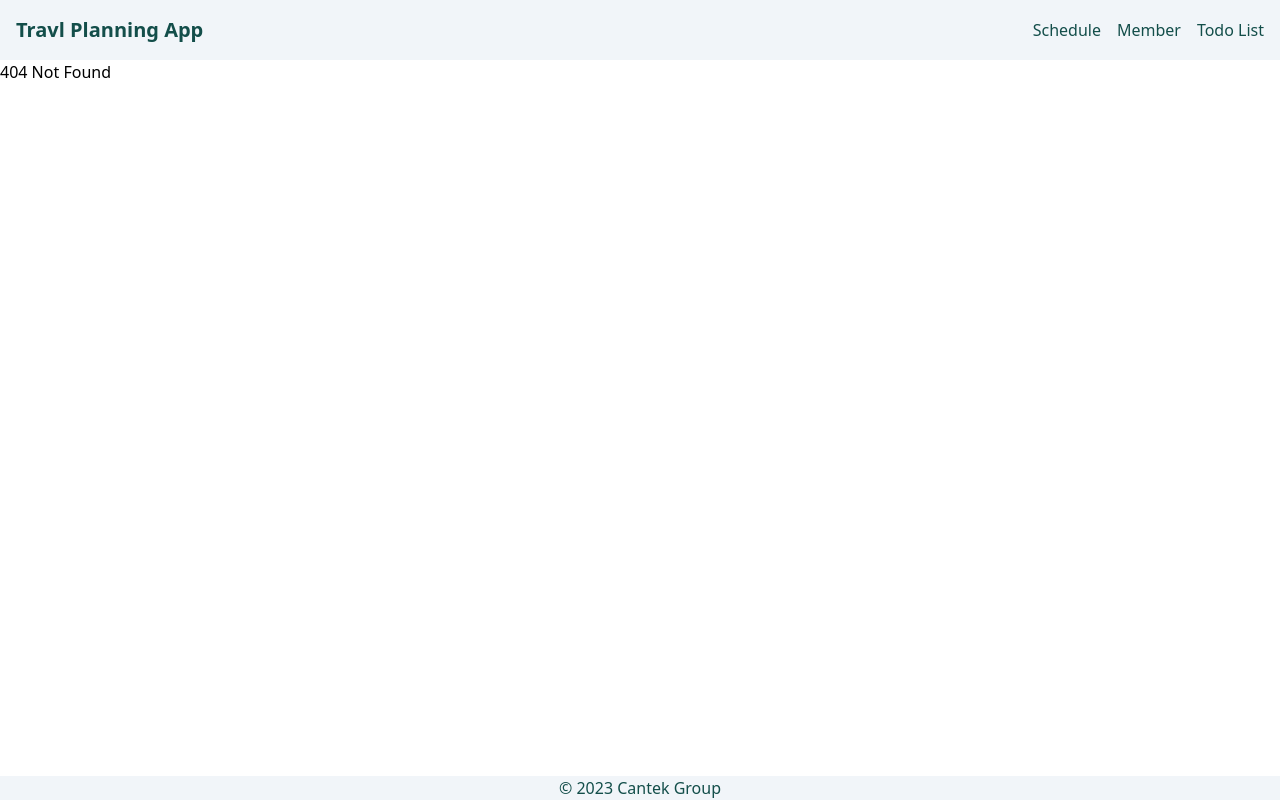
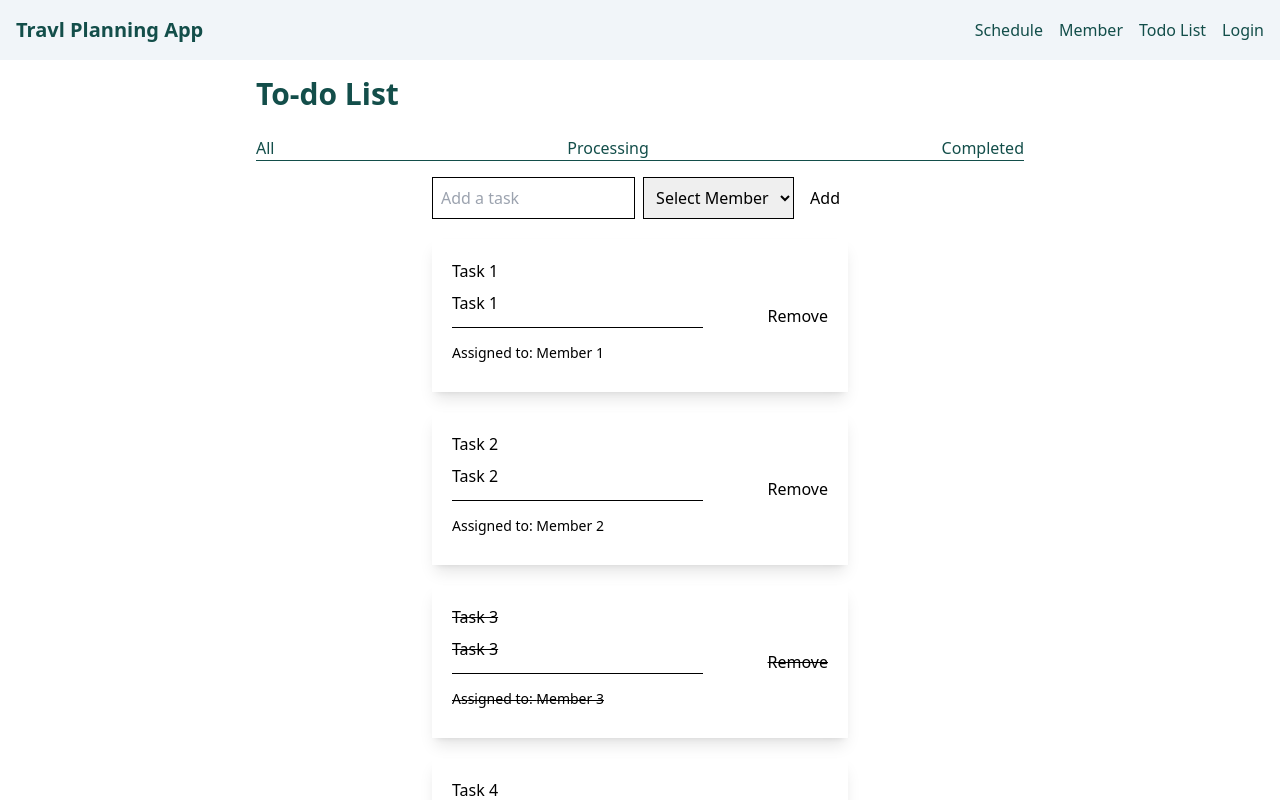
Before and after one commit to cantek2023OctWebECEC/front-end, a React (Vite) app: page /todo in a window 1280 px wide. Before the commit this address had no page. Shown: the top 800 px of the page. Built offline with nearby package versions, Linux system fonts and the light colour scheme.

Commit message:
add read task function

```diff
--- /dev/null
+++ b/public/FakeTododata.json
@@ -0,0 +1,34 @@
+{
+    "tasks": [
+      {
+        "task": "Task 1",
+        "status": "active",
+        "assignedTo": "Member 1"
+      },
+      {
+        "task": "Task 2",
+        "status": "active",
+        "assignedTo": "Member 2"
+      },
+      {
+        "task": "Task 3",
+        "status": "Complete",
+        "assignedTo": "Member 3"
+      },
+      {
+        "task": "Task 4",
+        "status": "active",
+        "assignedTo": "Member 1"
+      },
+      {
+        "task": "Task 5",
+        "status": "Complete",
+        "assignedTo": "Member 2"
+      },
+      {
+        "task": "Task 6",
+        "status": "active",
+        "assignedTo": "Member 3"
+      }
+    ]
+  }
--- a/src/App.tsx
+++ b/src/App.tsx
@@ -1,9 +1,5 @@
 import './App.css'
-import {
-  BrowserRouter,
-  Route,
-  Routes,
-} from "react-router-dom";
+import {  BrowserRouter,  Route,  Routes,} from "react-router-dom";
 import { NotFoundPage } from './pages/NotFoundPage';
 import { HomePage } from './pages/HomePage';
 import { LoginPage } from './pages/LoginPage';
@@ -12,41 +8,45 @@ import { TodoList } from './pages/TodoList';
 function App() {
 
   return (
-    <>
+
+    <BrowserRouter>
       {/*Header */}
+      <div className=' min-h-screen flex flex-col relative'>
       <nav className="bg-300 p-4">
         <div className="container mx-auto">
           <div className="flex justify-between items-center">
             <div className="text-xl font-bold text-500">Travl Planning App</div>
             <ul className="flex space-x-4">
               <li>
-              <a href="#" className="text-500 hover:underline">Schedule</a>
+                <a href="/" className="text-500 hover:underline">Schedule</a>
               </li>
               <li>
-              <a href="#" className="text-500 hover:underline">Member</a>
+                <a href="/member" className="text-500 hover:underline">Member</a>
               </li>
               <li>
-              <a href="#" className="text-500 hover:underline ">Todo List</a>
+                <a href="/todo" className="text-500 hover:underline ">Todo List</a>
+              </li>
+              <li>
+                <a href="/login" className="text-500 hover:underline ">Login</a>
               </li>
             </ul>
           </div>
         </div>
       </nav>
-    <BrowserRouter>
       <Routes>
-        <Route path="/" element={<TodoList />} />
-        <Route path="/" element={<LoginPage/>}/>
         <Route path="/" element={<HomePage />} />
-        <Route path="*" element={<NotFoundPage />} />
+        <Route path="/login" element={<LoginPage/>}/>
+        <Route path="/todo" element={<TodoList />} />
+        <Route path="/error" element={<NotFoundPage />} />
       </Routes>
-    </BrowserRouter>
        {/*Footer */}
-    <footer className="bg-gray-200 text-center w-full absolute bottom-0">
-      <div className="bg-300 w-full mx-auto text-500">
+      <footer className="bg-gray-200 text-center w-full">
+        <div className="bg-300 w-full mx-auto text-500 text-center absolute bottom-0 w-full">
           &copy; {new Date().getFullYear()} Cantek Group
         </div>
       </footer>
-    </>
+      </div>
+    </BrowserRouter>
   );
 }
 
--- a/src/components/AddTodoList.tsx
+++ b/src/components/AddTodoList.tsx
@@ -1,35 +1,123 @@
-import React, { useState } from 'react';
+import React, { useState , useEffect } from 'react';
+import fakeTaskData from '../../public/FakeTododata.json'; // Import the JSON data
 //import {useForm} from 'react-hook-form'
 
+type Task = {
+  task: string;
+  status: string;
+  assignedTo: string;
+};
 
 export const AddTodoList: React.FC = () => {
-    const [tasks, setTasks] = useState<string[]>([]);
+
+  const [selectedMember, setSelectedMember] = useState<string>('');
+
+    const [tasks, setTasks] = useState<{ task: string; status: 'active' | 'Complete'| string; assignedTo: string }[]>([]);
     const [newTask, setNewTask] = useState<string>('');
+
+    //read fake data
+    const [readtasks, setReadTasks] = useState<Task[]>([]);
+
+      useEffect(() => {
+
+        setReadTasks(fakeTaskData.tasks);
+      }, []);
+
+      //end
 
     const addTask = () => {
         if (newTask.trim() !== '') {
-          setTasks([...tasks, newTask]);
+          const newTaskItem = {
+            task: newTask,
+            status: 'active',
+            assignedTo: selectedMember, // Assign the selected member
+        };
+        console.log('New Task Status:', newTaskItem.status);
+        console.log('Selected Member:', newTaskItem.assignedTo);
+          setTasks([...tasks, newTaskItem,]);
           setNewTask('');
+          setSelectedMember('');
+        }
+
+    };
+
+    const removeReadTask = (index: number) => {
+      const updatedTasks = [...readtasks]; // Make a copy of the tasks
+      if (updatedTasks[index]) {
+        updatedTasks.splice(index, 1);
+        setReadTasks(updatedTasks);
       }
     };
+
     const removeTask = (index: number) => {
-       const updatedTasks = tasks.filter((_, i) => i !== index);
+      const taskName = tasks[index].task;
+      const updatedTasks = [...tasks];
+      updatedTasks.splice(index, 1);
       setTasks(updatedTasks);
+      console.log(`Removed task: ${taskName}`);
+    };
+
+    const toggleTaskStatus = (index: number) => {
+      const updatedTasks = [...tasks];
+      const currentStatus = updatedTasks[index].status;
+      // Toggle the status between 'Processing' and 'Complete'
+      updatedTasks[index].status = currentStatus === 'active' ? 'Complete' : 'active';
+      setTasks(updatedTasks);
+      console.log("current tasks status: "+ updatedTasks[index].status);
     };
 
     return (
         <div className="max-w-md mx-auto p-4">
             <div className="flex space-x-2 mb-4">
             <input type="text" value={newTask} onChange={(e) => setNewTask(e.target.value)} className="w-full p-2 border" placeholder="Add a task"/>
+            <select
+                    value={selectedMember}
+                    onChange={(e) => setSelectedMember(e.target.value)}
+                    className="p-2 border"
+                >
+                    <option value="">Select Member</option>
+                    <option value="Member 1">Member 1</option>
+                    <option value="Member 2">Member 2</option>
+                    <option value="Member 3">Member 3</option>
+                    {/* Add more members as needed */}
+              </select>
             <button onClick={addTask} className="bg-blue-500 text-white p-2 rounded">
               Add
             </button>
           </div>
           <ul>
+
+          {readtasks.map((task, index) => (
+          <li key={index} className={`flex flex-col md:flex-row justify-between items-start md:items-center mb-2 bg-white shadow-lg hover:bg-300 mt-5 px-5 py-5 w-full ${task.status === 'Complete' ? 'line-through' : ''}`} >
+          <div className="w-2/3" onClick={() => toggleTaskStatus(index)}>
+          <div className="mb-2">{task.task}</div>
+          <div className="mb-2">
+             <span className="mr-4">{task.task}</span>
+            </div>
+            <div className="w-full my-3 border-b border-gray-200"></div>
+            <div className="mb-2">
+                <span className="text-sm text-gray-500">Assigned to: {task.assignedTo}</span>
+            </div>
+        </div>
+          <button onClick={() => removeReadTask(index)} className={`text-red-500 ${
+                  task.status === 'Complete' ? 'bg-gray-300 text-gray-500 cursor-not-allowed' : ''}`} disabled={task.status === 'Complete'}>
+              Remove
+          </button>
+          </li>
+         ))}
           {tasks.map((task, index) => (
-              <li key={index} className="flex justify-between mb-2">
-                <span>{task}</span>
-                <button onClick={() => removeTask(index)} className="text-red-500">
+                    <li key={index} className={`flex flex-col md:flex-row justify-between items-start md:items-center mb-2 bg-white shadow-lg hover:bg-300 mt-5 px-5 py-5 w-full ${task.status === 'Complete' ? 'line-through' : ''}`} >
+                      <div className="w-2/3" onClick={() => toggleTaskStatus(index)}>
+                        <div className="mb-2">
+                           <span className="mr-4">{task.task}</span>
+                          </div>
+                          <div className="w-full my-3 border-b border-gray-200"></div>
+                          <div className="mb-2">
+                              <span className="text-sm text-gray-500">Assigned to: {task.assignedTo}</span>
+                          </div>
+                      </div>
+                        <button onClick={() => removeTask(index)} className={`text-red-500 ${
+                                task.status === 'Complete' ? 'bg-gray-300 text-gray-500 cursor-not-allowed' : ''}`} disabled={task.status === 'Complete'}>
                             Remove
                         </button>
                     </li>
--- a/src/components/TodoListNavBar.tsx
+++ b/src/components/TodoListNavBar.tsx
@@ -1,10 +1,16 @@
-import {Link} from "react-router-dom"
-import { useSearchParams } from "react-router-dom"
+import { useSearchParams, useNavigate  } from "react-router-dom"
+
 
 export const TodoListNavBar = () => {
 
   const [searchParams] = useSearchParams()
   const todosData = searchParams.get("todos")
+  const navigate = useNavigate();
+
+  const updateFilter = (filterValue:string) => {
+    searchParams.set("todos", filterValue);
+    navigate(`?${searchParams.toString()}`, { replace: true });
+  };
 
   return (
     <div className=" bg-grey-50 flex flex-col justify-center mt-2">
@@ -15,9 +21,15 @@ export const TodoListNavBar = () => {
                 </div>
                 <div></div>
             <nav className="w-55rem flex justify-between items-center border-b border-gray-300 mt-6 text-500 ">
-                <div className="hover:text-600"><Link className={todosData === null?"active":""}to="/" >All</Link></div>
-                <div className="hover:text-600"><Link className={todosData === "active"?"active":""}to="/?todos=active">Processing</Link></div>
-                <div className="hover:text-600"><Link className={todosData === "completed"?"active":""}to="/?todos=completed">Completed</Link></div>
+                <div className="hover:text-600">
+                    <button className={todosData === null ? "active" : ""} onClick={() => updateFilter("all")}>All</button>
+                </div>
+                <div className="hover:text-600">
+                    <button className={todosData === "active" ? "active" : ""} onClick={() => updateFilter("active")}>Processing</button>
+                </div>
+                <div className="hover:text-600">
+                    <button className={todosData === "completed" ? "active" : ""} onClick={() => updateFilter("completed")}>Completed</button>
+                </div>
             </nav>
          </div>
         </div>
--- a/src/pages/LoginPage.tsx
+++ b/src/pages/LoginPage.tsx
@@ -15,8 +15,8 @@ export const LoginPage:React.FC = () => {
     });
 
 	return (
-		<div className="min-h-screen bg-grey-50 flex flex-col justify-center">
-            <div className='max-w-ad w-full mx-auto'>
+		<div className="bg-grey-50 flex flex-col justify-center">
+            <div className='mt-6 max-w-ad w-full mx-auto'>
                 <div className="max-w-ad w-3/5 mx-auto">
                     <div className='text-3xl font-bold text-gray-900 mt-2 text-center'>
                         Login
```
Lines whose indentation alone changed are shown as unchanged.
